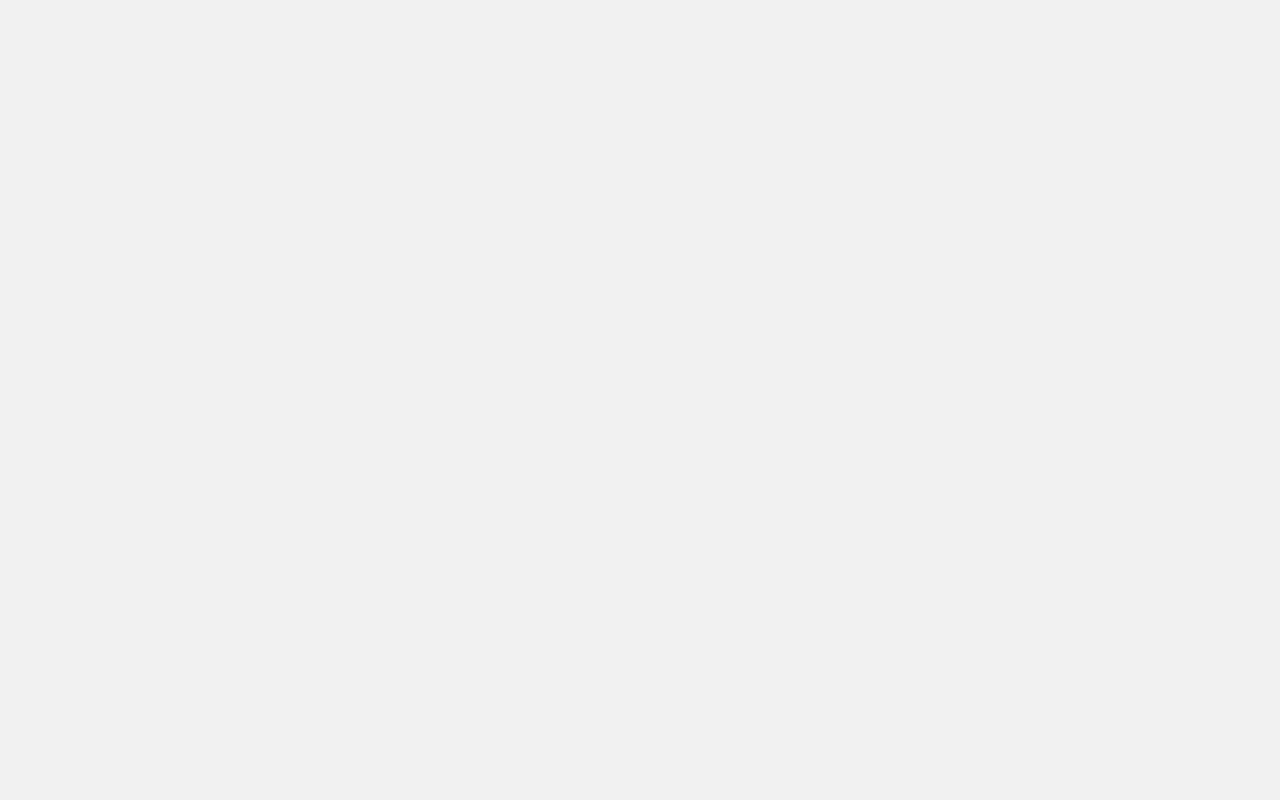
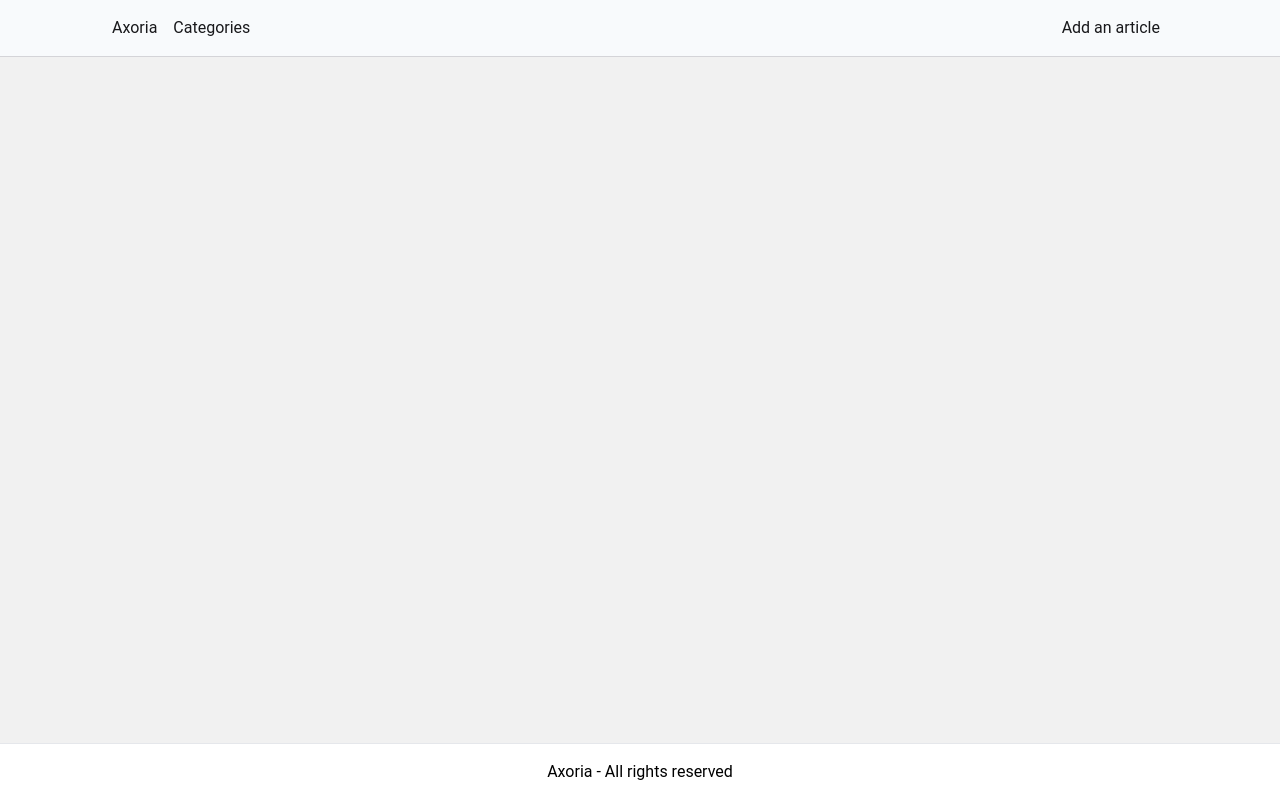
Before and after one commit to Slim-coder20/axoria-blog, a Next.js app: page / in a window 1280 px wide. Built offline with nearby package versions, Linux system fonts and the light colour scheme.

Commit message:
Mise en place de la navbar et footer on le fixant en bas

```diff
--- a/src/app/layout.jsx
+++ b/src/app/layout.jsx
@@ -1,4 +1,6 @@
-import "./globals.css"
+import "./globals.css";
+import Footer from "@/components/Footer";
+import Navbar from "@/components/Navbar";
 
 export default function RootLayout({ children }) {
   return (
@@ -6,7 +8,11 @@
       <link rel="icon" href="/favicon.svg" type="image/svg+xml" />
       <meta name="viewport" content="width=device-width, initial-scale=1.0" />
 
-      <body>{children}</body>
+      <body className="flex min-h-full flex-col">
+        <Navbar />
+        <main className="grow">{children}</main>
+        <Footer />
+      </body>
     </html>
-  )
+  );
 }
--- a/src/app/page.jsx
+++ b/src/app/page.jsx
@@ -1,3 +1,7 @@
 export default async function Home() {
-  return <div className=""></div>
+  return (
+    <div className="">
+      <h1>Axoria blog</h1>
+    </div>
+  );
 }
--- /dev/null
+++ b/src/components/Footer.jsx
@@ -0,0 +1,9 @@
+import Link from "next/link"
+export default function Footer(){
+  return(
+    <footer className=" text-center bg-white p-4 border-t border-t-zink-300">
+        <Link href="#">Axoria - All rights reserved </Link>
+    </footer>
+  )
+
+}
--- /dev/null
+++ b/src/components/Navbar.jsx
@@ -0,0 +1,18 @@
+import Link from "next/link";
+export default function Navbar() {
+  return (
+    <nav className="fixed w-full bg-slate-50 border-b border-b-zinc-300">
+      <div className=" max-w-6xl mx-auto flex py-4 px-12">
+        <Link href="/" className="mr-2 text-zinc-900">
+          Axoria
+        </Link>
+        <Link href="/categories" className="mx-2 text-zinc-900 mr-auto">
+          Categories
+        </Link>
+        <Link href="/dashboard/create" className="mx-2 text-zinc-900">
+          Add an article
+        </Link>
+      </div>
+    </nav>
+  );
+}
```
